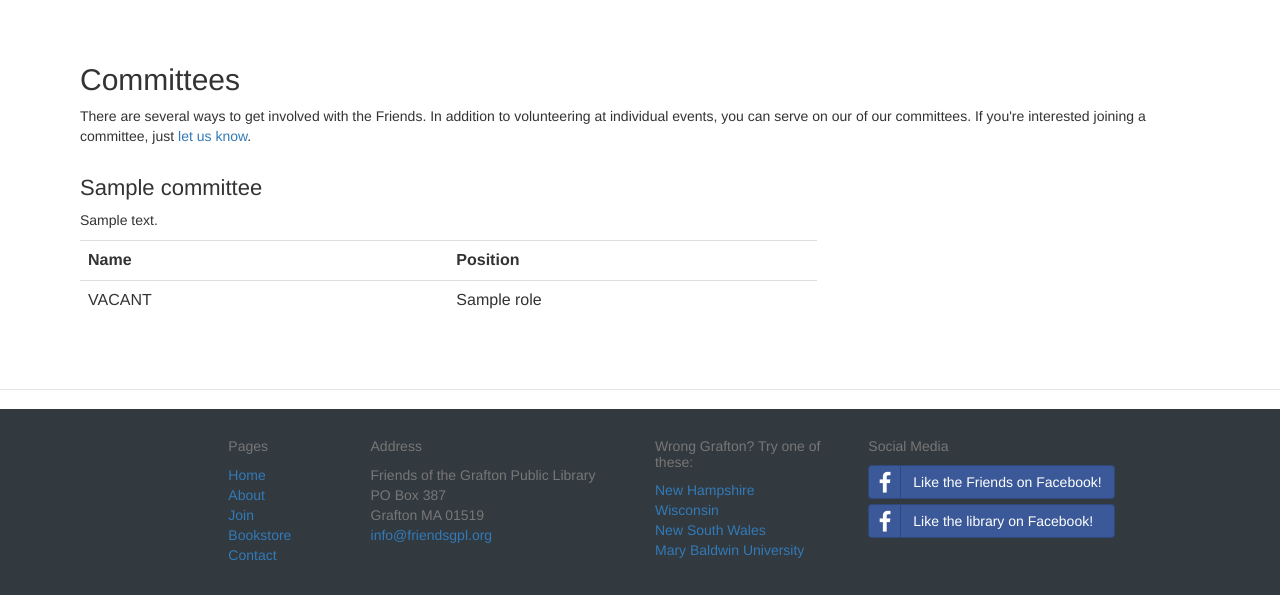
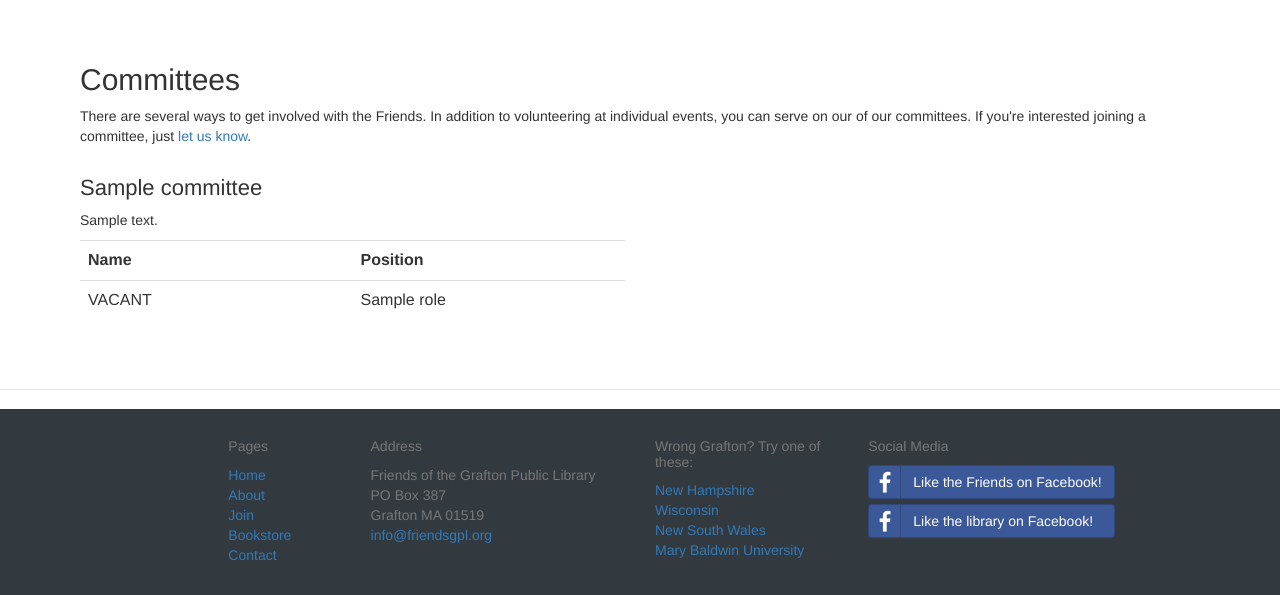
Before and after one commit to dscush/friendsgpl, a Django app: template templates/friends/about.html in a window 1280 px wide. Shown: the part 329-924 px from the top of the page. Run offline with Django 3.2, Linux system fonts and the light colour scheme; the template is opened without the code that fills it: most values are stand-ins (such as "Sample title", 1, 10 or a date in 2020); style sheets or scripts are compiled from the project's sources; some libraries are stand-ins or nearby versions.

Commit message:
Display committees in two columns

```diff
--- a/templates/friends/about.html
+++ b/templates/friends/about.html
@@ -17,7 +17,7 @@
                 <p>There are several ways to get involved with the Friends.  In addition to volunteering at individual events, you can serve on our of our committees.  If you're interested joining a committee, just <a href="{% url 'contact' %}">let us know</a>.
             </div>
             {% for committee in committees %}
-            <div class="col-xs-12 col-md-10 col-lg-8">
+            <div class="col-xs-12 col-sm-6">
                 <h3>{{ committee.name }}</h3>
                 <p>{{ committee.description }}</p>
                 <div class="table-responsive">
```
